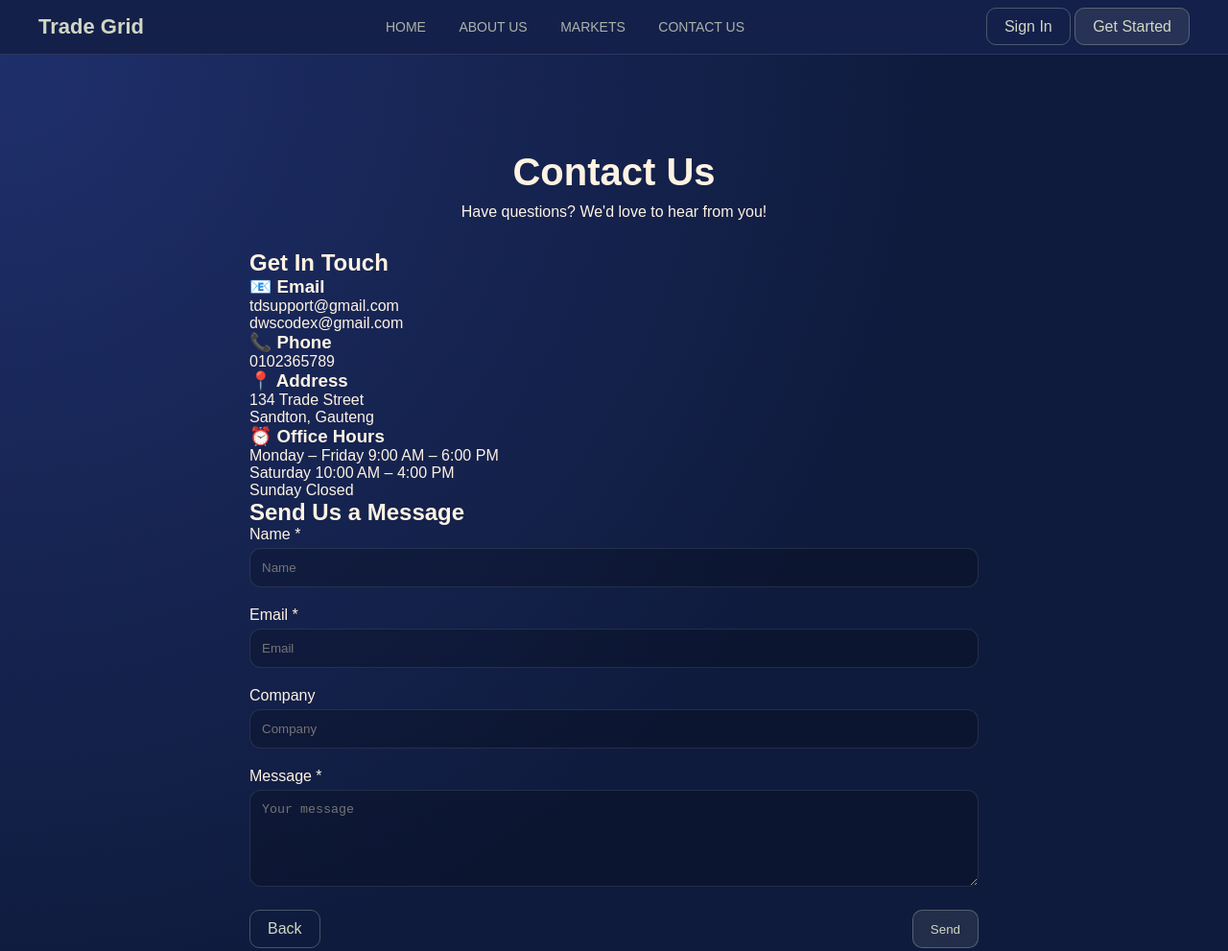
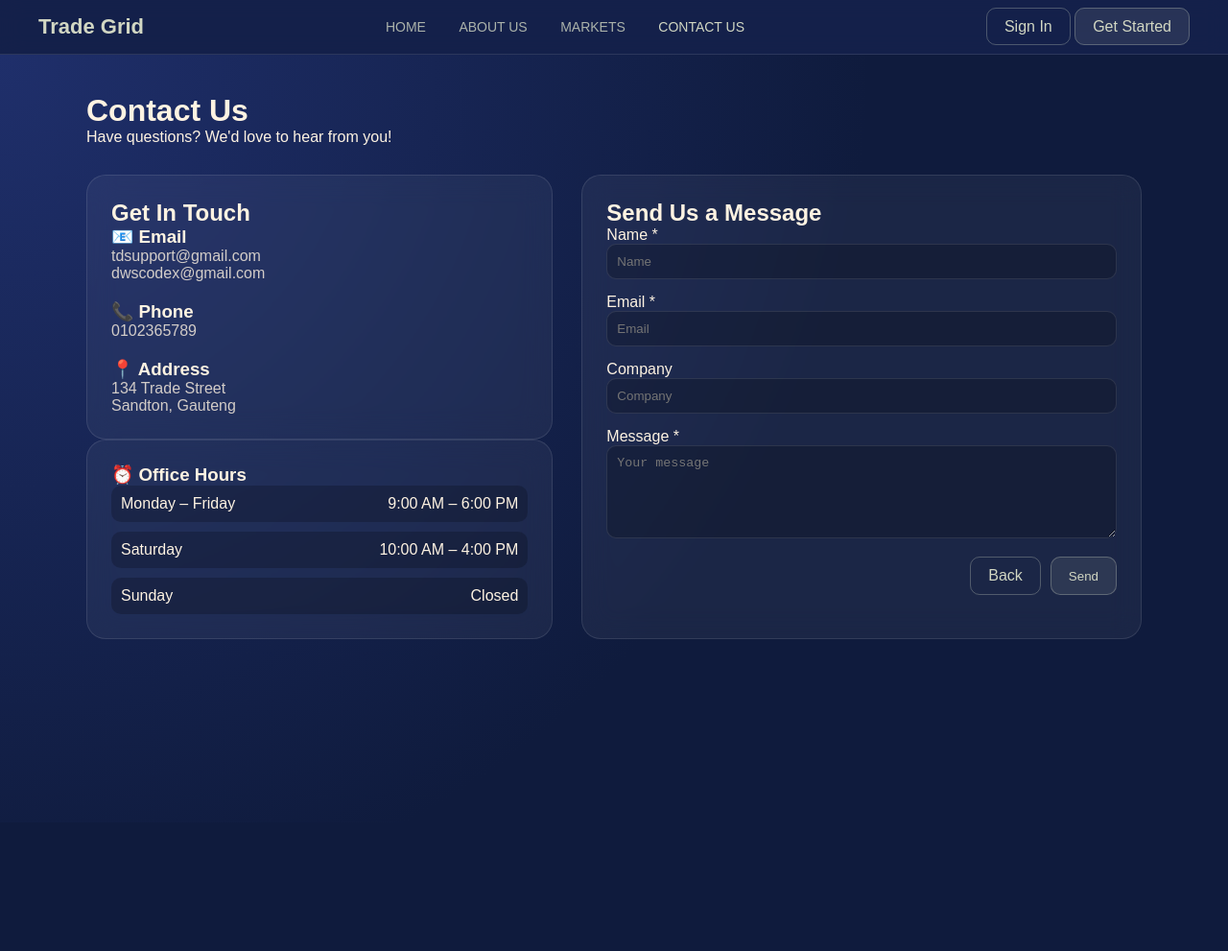
Before and after one commit to dswcodex-cmd/TradeGrid, a plain HTML site: page contact page/contact_page.html in a window 1280 px wide. Shown: the whole page at 96% size. After the commit the page ends 857 px from the top, so only its background shows below. Drawn offline with Linux system fonts and the light colour scheme.

Commit message:
Update contact page css code
Updated styles for contact page layout and components.

```diff
--- a/contact page/contact_page.css
+++ b/contact page/contact_page.css
@@ -1,3 +1,4 @@
+/* RESET */
 * {
   margin: 0;
   padding: 0;
@@ -15,19 +16,14 @@ body {
 .gradient-bg {
   min-height: 100vh;
   background: radial-gradient(circle at top left, #1f2f6b, #0f1b3d 60%);
-  position: relative;
-}
-
-.container {
-  max-width: 800px;
-  margin: auto;
-  padding: 100px 20px;
+  padding: 40px 20px;
 }
 
 /* NAVBAR */
 .top-nav {
   position: sticky;
   top: 0;
+  z-index: 1000;
   padding: 15px 40px;
   background: rgba(24, 38, 84, 0.6);
   backdrop-filter: blur(12px);
@@ -53,14 +49,14 @@ body {
   color: #d2d7c3;
   font-size: 14px;
   opacity: 0.8;
-  transition: 0.3s;
 }
 
-.nav-links a:hover {
+.nav-links a:hover,
+.nav-links a.active {
   opacity: 1;
 }
 
-/* NAV BUTTONS */
+/* BUTTONS */
 .btn-primary {
   background: rgba(210, 215, 195, 0.1);
   border: 1px solid rgba(210, 215, 195, 0.3);
@@ -68,7 +64,10 @@ body {
   border-radius: 10px;
   color: #d2d7c3;
   text-decoration: none;
-  backdrop-filter: blur(10px);
+}
+
+.btn-primary:hover {
+  background: rgba(210, 215, 195, 0.2);
 }
 
 .btn-ghost {
@@ -77,91 +76,83 @@ body {
   border-radius: 10px;
   text-decoration: none;
   color: #d2d7c3;
-  backdrop-filter: blur(10px);
 }
 
-/* CARD (same as feature-card style) */
-.auth-card {
+.btn-ghost:hover {
+  background: rgba(255,255,255,0.05);
+}
+
+/* LAYOUT */
+.container {
+  max-width: 1100px;
+  margin: auto;
+}
+
+.contact-layout {
+  display: grid;
+  grid-template-columns: 1fr 1.2fr;
+  gap: 30px;
+  margin-top: 30px;
+}
+
+/* CARDS */
+.content-card {
   background: rgba(255, 255, 255, 0.05);
   backdrop-filter: blur(15px);
   border-radius: 20px;
-  padding: 30px;
+  padding: 25px;
   border: 1px solid rgba(255,255,255,0.1);
-  transition: 0.3s;
 }
 
-.auth-card:hover {
-  transform: translateY(-5px);
-  border: 1px solid rgba(210, 215, 195, 0.3);
-  box-shadow: 0 10px 30px rgba(0,0,0,0.3);
+/* LEFT SIDE */
+.contact-methods {
+  display: flex;
+  flex-direction: column;
+  gap: 20px;
 }
 
-/* HEADER */
-.auth-header {
-  text-align: center;
-  margin-bottom: 30px;
+.contact-method p {
+  opacity: 0.8;
 }
 
-.auth-header h1 {
-  font-size: 40px;
-  margin-bottom: 10px;
+/* HOURS */
+.hours-list {
+  display: flex;
+  flex-direction: column;
+  gap: 10px;
 }
 
-.hero-description {
-  font-size: 16px;
-  opacity: 0.85;
+.hours-item {
+  display: flex;
+  justify-content: space-between;
+  padding: 10px;
+  background: rgba(0,0,0,0.2);
+  border-radius: 10px;
 }
 
 /* FORM */
 .form-group {
-  margin-bottom: 20px;
+  margin-bottom: 15px;
 }
 
-.form-group label {
-  display: block;
-  margin-bottom: 5px;
-}
-
-input, select, textarea {
+input, textarea {
   width: 100%;
-  padding: 12px;
-  border-radius: 12px;
+  padding: 10px;
+  border-radius: 10px;
   border: 1px solid rgba(255,255,255,0.1);
   background: rgba(0,0,0,0.2);
   color: white;
 }
 
-/* HERO BUTTON STYLE (same as landing page) */
-.btn-hero-primary {
-  background: rgba(210, 215, 195, 0.1);
-  border: 1px solid rgba(210, 215, 195, 0.3);
-  color: #d2d7c3;
-  padding: 12px 25px;
-  border-radius: 30px;
-  backdrop-filter: blur(10px);
-  transition: 0.3s;
+.form-buttons {
+  display: flex;
+  justify-content: flex-end;
+  gap: 10px;
 }
 
-.btn-hero-primary:hover {
-  background: rgba(210, 215, 195, 0.2);
-  transform: translateY(-2px);
+/* RESPONSIVE */
+@media (max-width: 900px) {
+  .contact-layout {
+    grid-template-columns: 1fr;
+  }
 }
-
-.btn-hero-secondary {
-  border: 1px solid rgba(210, 215, 195, 0.3);
-  padding: 12px 25px;
-  border-radius: 30px;
-  color: #d2d7c3;
-  backdrop-filter: blur(10px);
-}
-
-.btn-hero-secondary:hover {
-  background: rgba(255,255,255,0.05);
-}
-
-/* BUTTON LAYOUT */
-.form-buttons {
-  display: flex;
-  justify-content: space-between;
-  margin-top: 20px;
-}
```
